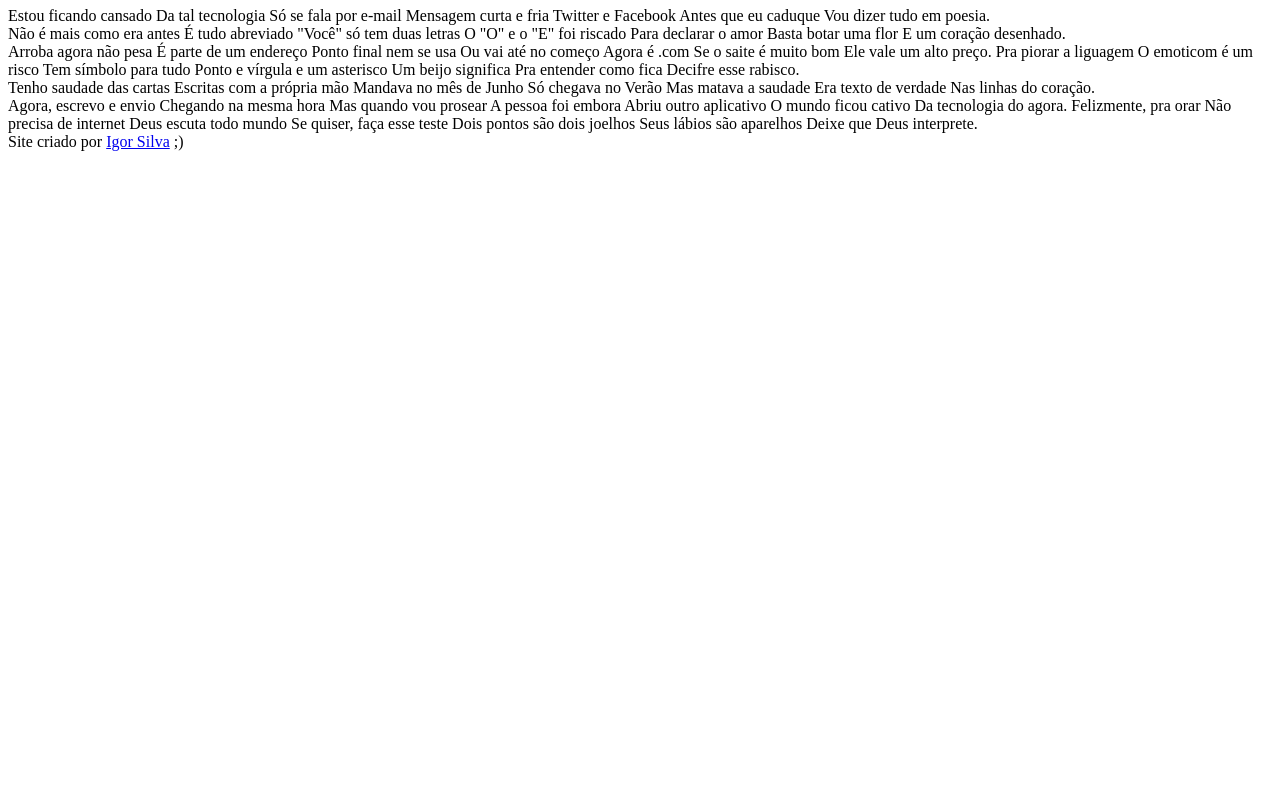
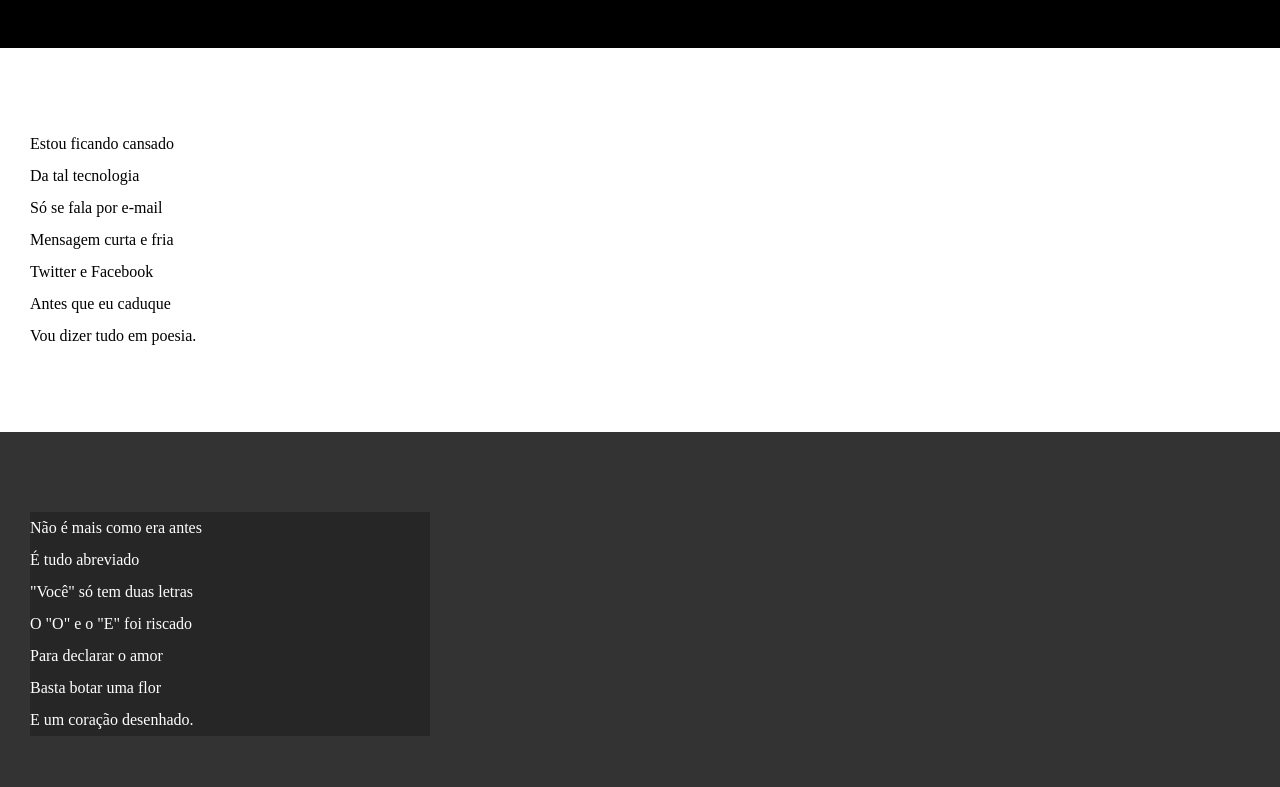
Before and after one commit to igor-mscsilva/html-css, a plain HTML site: page desafios/d012/index.html in a window 1280 px wide. Shown: the part 107-894 px from the top of the page. Before the commit the page ends 800 px from the top, so only its background shows below. Drawn offline with Linux system fonts and the light colour scheme.

Commit message:
Atualizei os estilos dos textos e blocos

```diff
--- /dev/null
+++ b/desafios/d012/estilo/style.css
@@ -0,0 +1,67 @@
+@charset "UTF-8";
+
+* {
+    margin: 0px;
+    padding: 0px;
+}
+
+html, body {
+    min-height: 100vh;/*altura 100% da vewport*/
+    background-color: darkgrey;
+}
+
+header{
+    background-color: black;
+    color: white;
+    text-align: center;
+}
+
+header > h1{
+    padding-top: 50px;
+    /*text-transform: uppercase; transforma as letras em maiusculo*/
+    font-variant: small-caps; /*Deixar as letras maiusculo mas não gritante*/
+}
+
+header > p {
+    padding-bottom: 50px;
+}
+
+header a, footer a {
+    color: white;
+    text-decoration: none;
+    font-weight: bolder;
+}
+
+header a:hover, footer a:hover {
+    text-decoration: underline;
+
+}
+
+section {
+    padding-top: 10vh;
+    padding-bottom: 10vh;
+    line-height: 2em;
+    padding-left: 30px;
+}
+
+section.normal{
+    background-color: white;
+    color: black;
+}
+
+section.imagem{
+    background-color: rgba(51, 51, 51);
+    color: white;
+}
+
+section.imagem > p {
+    width: 400px;
+    background-color: rgb(0, 0, 0, 0.253);
+}
+
+footer {
+    background-color: black;
+    color: white;
+    text-align: center;
+    padding: 10px;
+}
--- a/desafios/d012/index.html
+++ b/desafios/d012/index.html
@@ -5,6 +5,7 @@
     <meta http-equiv="X-UA-Compatible" content="IE=edge">
     <meta name="viewport" content="width=device-width, initial-scale=1.0">
     <title>Cordel Moderno</title>
+    <link rel="stylesheet" href="estilo/style.css">
 </head>
 <body>
     <header>
@@ -13,77 +14,89 @@
 
     </header>
 
-    <section>
-        Estou ficando cansado
-        Da tal tecnologia
-        Só se fala por e-mail
-        Mensagem curta e fria
-        Twitter e Facebook
-        Antes que eu caduque
+    <section class="normal">
+        <p>
+            Estou ficando cansado <br>
+            Da tal tecnologia <br>
+            Só se fala por e-mail <br>
+            Mensagem curta e fria <br>
+            Twitter e Facebook <br>
+            Antes que eu caduque <br>
             Vou dizer tudo em poesia.
+        </p>
     </section>
 
 
 
-    <section>
-        Não é mais como era antes
-        É tudo abreviado
-        "Você" só tem duas letras
-        O "O" e o "E" foi riscado
-        Para declarar o amor
-        Basta botar uma flor
+    <section class="imagem">
+        <p>
+            Não é mais como era antes <br>
+            É tudo abreviado <br>
+            "Você" só tem duas letras <br>
+            O "O" e o "E" foi riscado <br>
+            Para declarar o amor <br>
+            Basta botar uma flor <br>
             E um coração desenhado.
+        </p>
     </section>
 
 
 
-    <section>
-        Arroba agora não pesa
-        É parte de um endereço
-        Ponto final nem se usa
-        Ou vai até no começo
-        Agora é .com
-        Se o saite é muito bom
-        Ele vale um alto preço.
-        Pra piorar a liguagem
-        O emoticom é um risco
-        Tem símbolo para tudo
-        Ponto e vírgula e um asterisco
-        Um beijo significa
-        Pra entender como fica
+    <section class="normal">
+        <p>
+            Arroba agora não pesa <br>
+            É parte de um endereço <br>
+            Ponto final nem se usa <br>
+            Ou vai até no começo <br>
+            Agora é .com <br>
+            Se o saite é muito bom <br>
+            Ele vale um alto preço. <br>
+            Pra piorar a liguagem <br>
+            O emoticom é um risco <br>
+            Tem símbolo para tudo <br>
+            Ponto e vírgula e um asterisco <br>
+            Um beijo significa <br>
+            Pra entender como fica <br>
             Decifre esse rabisco.
+        </p>
     </section>
 
 
 
-    <section>
-        Tenho saudade das cartas
-        Escritas com a própria mão
-        Mandava no mês de Junho
-        Só chegava no Verão
-        Mas matava a saudade
-        Era texto de verdade
+    <section class="imagem">
+        <p>
+            Tenho saudade das cartas <br>
+            Escritas com a própria mão <br>
+            Mandava no mês de Junho <br>
+            Só chegava no Verão <br>
+            Mas matava a saudade <br>
+            Era texto de verdade <br>
             Nas linhas do coração.
+        </p>
     </section>
 
 
 
-    <section>
-        Agora, escrevo e envio
-        Chegando na mesma hora
-        Mas quando vou prosear
-        A pessoa foi embora
-        Abriu outro aplicativo
-        O mundo ficou cativo
+    <section class="normal">
+        <p>
+            Agora, escrevo e envio <br>
+            Chegando na mesma hora <br>
+            Mas quando vou prosear <br>
+            A pessoa foi embora <br>
+            Abriu outro aplicativo <br>
+            O mundo ficou cativo <br>
             Da tecnologia do agora.
+        </p>
 
-        Felizmente, pra orar
-        Não precisa de internet
-        Deus escuta todo mundo
-        Se quiser, faça esse teste
-        Dois pontos são dois joelhos
-        Seus lábios são aparelhos
+        <p>
+            Felizmente, pra orar <br>
+            Não precisa de internet <br>
+            Deus escuta todo mundo <br>
+            Se quiser, faça esse teste <br>
+            Dois pontos são dois joelhos <br>
+            Seus lábios são aparelhos <br>
             Deixe que Deus interprete.
+        </p>
     </section>
 
     <footer>Site criado por <a href="https://www.linkedin.com/in/igor-silva-7b9079207/" target="_blank">Igor Silva</a> ;)</footer>
```
Lines whose indentation alone changed are shown as unchanged.
